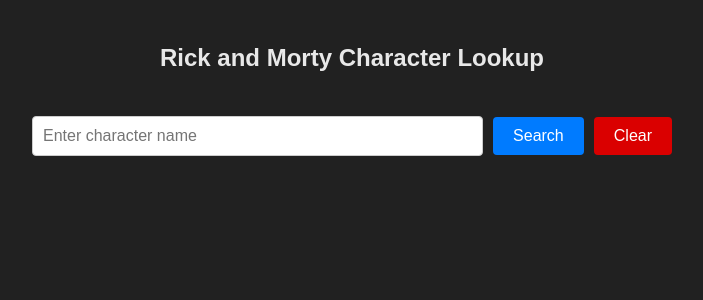
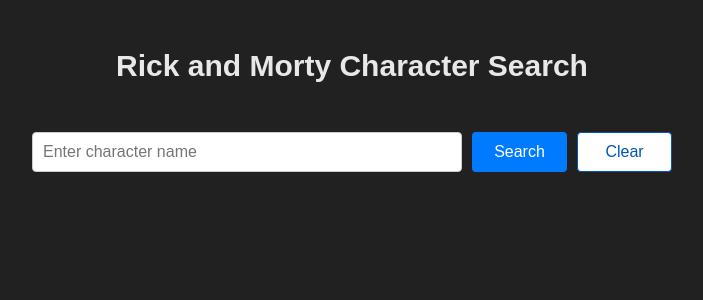
Before and after one commit to mackjann/vue-spa, a Vue app: page / in a window 1280 px wide. Shown: the top 300 px of the page, without its empty margins (288-991 px from the left). Built offline with nearby package versions, Linux system fonts and the light colour scheme.

Commit message:
card sizing and colour consistency changes

```diff
--- a/src/App.vue
+++ b/src/App.vue
@@ -63,7 +63,7 @@
 
 <template>
   <div>
-    <h2>Rick and Morty Character Lookup</h2>
+    <h2>Rick and Morty Character Search</h2>
     <SearchForm
       @characters-updated="updateCharacters"
       @nextPage="updateNextPage"
@@ -85,6 +85,9 @@
   display: flex;
   justify-content: center;
   font-family: sans-serif;
+  font-weight: 700;
+  text-align: center;
+  font-size: 30px;
   color: rgb(232, 232, 232);
   padding: 24px;
 }
--- a/src/components/SearchForm.vue
+++ b/src/components/SearchForm.vue
@@ -65,7 +65,9 @@
         />
         <div class="buttonGroup">
           <button type="submit">Search</button>
-          <button type="button" @click="clearResults">Clear</button>
+          <button type="button" class="clear" @click="clearResults">
+            Clear
+          </button>
         </div>
       </form>
       <div v-if="errorMessage">
@@ -129,6 +131,10 @@
   font-size: 16px;
 }
 
+button {
+  width: 90px;
+  width: 95px;
+}
 button[type="submit"] {
   background-color: #007bff;
   color: #fff;
@@ -144,10 +150,10 @@
   background-color: #0056b3;
 }
 
-button[type="button"] {
-  background-color: #da0000;
-  color: #fff;
-  border: none;
+.clear {
+  background-color: white;
+  color: #0056b3;
+  border: 1px #0056b3 solid;
   border-radius: 4px;
   padding: 10px 20px;
   margin-left: 10px;
@@ -155,8 +161,8 @@
   font-size: 16px;
 }
 
-button[type="button"]:hover {
-  background-color: #ac0000;
+.clear:hover {
+  background-color: #c7c7c7;
 }
 
 /* Media Queries */
--- a/src/components/SearchResults.vue
+++ b/src/components/SearchResults.vue
@@ -42,7 +42,7 @@
 .characterCards {
   display: flex;
   flex-wrap: wrap;
-  max-width: 80%;
+  width: 100vw;
   justify-content: center;
 }
 
@@ -50,12 +50,11 @@
   display: flex;
   flex-direction: column;
   align-items: center;
-  border: 1px solid rgb(206, 206, 206);
+  border: 3px solid rgb(206, 206, 206);
   background-color: rgb(38, 38, 38);
   margin: 4px;
   border-radius: 6px;
-  min-width: 23%;
-  max-width: 100%;
+  width: 20vw;
 }
 
 .contentContainer {
@@ -78,7 +77,7 @@
   flex-direction: column;
   padding: 12px;
   font-family: sans-serif;
-  color: rgb(194, 194, 194);
+  color: rgb(232, 232, 232);
 }
 
 @media (max-width: 576px) {
```
